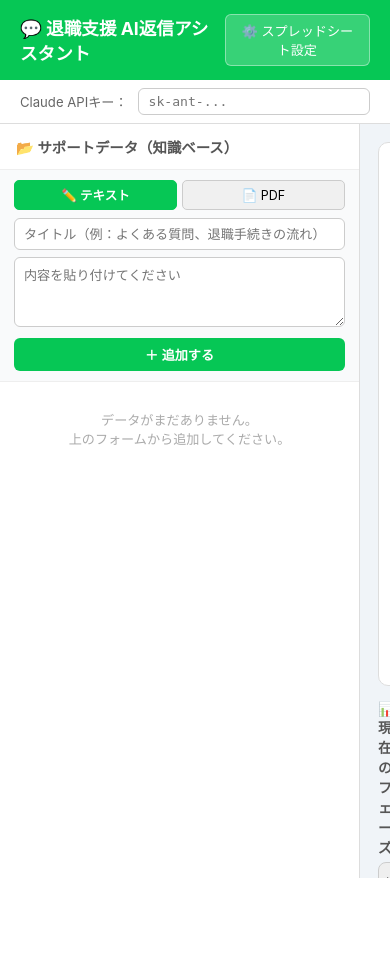
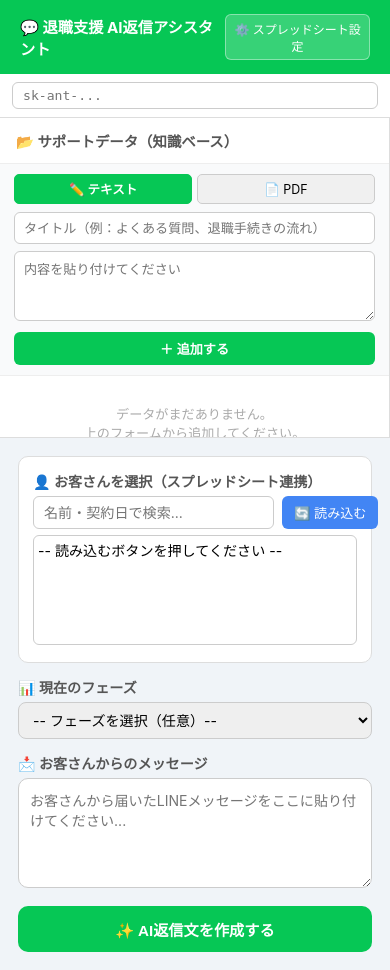
Before and after one commit to giftofficialinada-gif/LINE, a Flask app: page / in a window 390 px wide. Before the commit the page ends 878 px from the top, so only its background shows below. Run offline with Flask 3, Linux system fonts and the light colour scheme; data that the repository does not hold is empty.

Commit message:
モバイル対応レイアウト修正

```diff
--- a/templates/index.html
+++ b/templates/index.html
@@ -55,6 +55,35 @@
             display: grid;
             grid-template-columns: 360px 1fr;
             height: calc(100vh - 90px);
+        }
+
+        /* モバイル対応 */
+        @media (max-width: 768px) {
+            header h1 { font-size: 0.95rem; }
+            .btn-settings { font-size: 0.75rem; padding: 5px 8px; }
+            .api-bar { padding: 8px 12px; gap: 6px; }
+            .api-bar label { display: none; }
+
+            .container {
+                grid-template-columns: 1fr;
+                height: auto;
+                min-height: calc(100vh - 80px);
+            }
+            .panel-left {
+                border-right: none;
+                border-bottom: 1px solid #ddd;
+                max-height: 320px;
+            }
+            .panel-right {
+                padding: 12px;
+                gap: 10px;
+            }
+            .customer-card { padding: 10px; }
+            .customer-select-row input { font-size: 0.82rem; }
+            .message-input { min-height: 90px; font-size: 0.88rem; }
+            .btn-generate { font-size: 0.9rem; padding: 11px; }
+            .modal { width: 95vw; padding: 16px; }
+            .customer-info-grid { grid-template-columns: 1fr; }
         }
 
         /* 左パネル */
```
